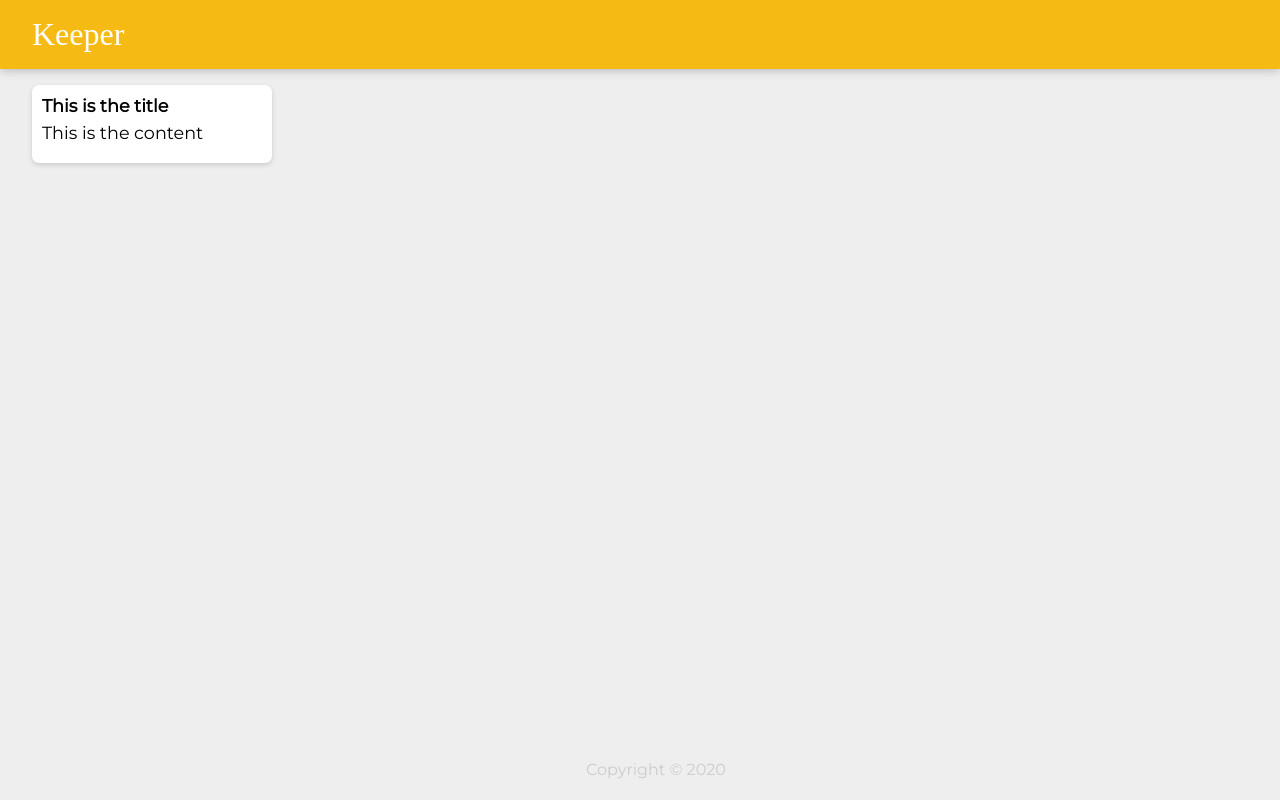
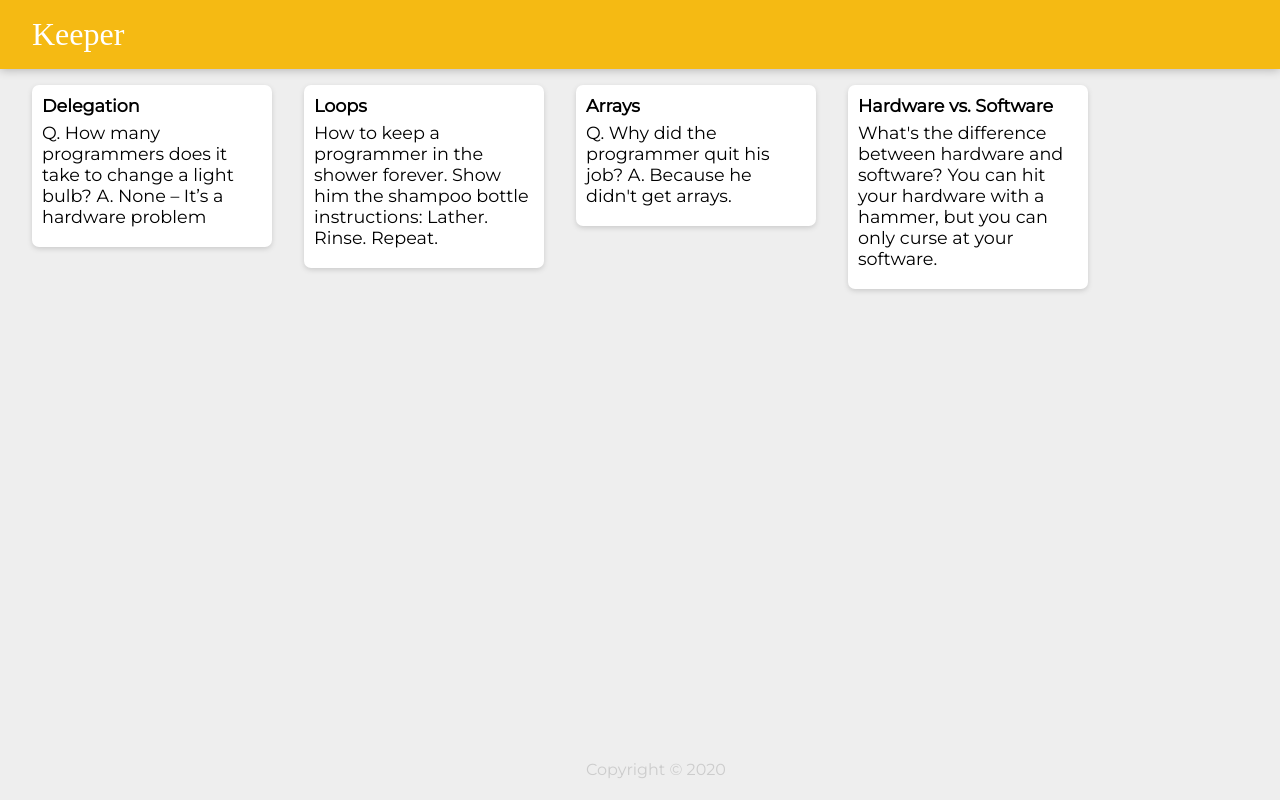
Before and after one commit to phamkevinT/Web-Development, a React (Create React App) app in the folder ReactPractice/my-app/: page / in a window 1280 px wide. Built offline with nearby package versions, Linux system fonts and the light colour scheme; a web font is replaced by a local one.

Commit message:
Display notes dynamically using the map() function

```diff
--- a/ReactPractice/my-app/src/components/App.jsx
+++ b/ReactPractice/my-app/src/components/App.jsx
@@ -2,13 +2,26 @@
 import Footer from "./Footer";
 import Header from "./Header";
 import Note from "./Note";
+import notes from "../notes";
+
+function createNotes(noteContents) {
+    return (
+        <Note
+            key={noteContents.id}
+            theTitle={noteContents.title}
+            theContent={noteContents.content}
+        />
+    );
+}
 
 function App() {
-    return <div>
+    return (
+    <div>
         <Header />
-        <Note />
+            {notes.map(createNotes)}
         <Footer />
     </div>
+    );
 }
 
 export default App;
--- a/ReactPractice/my-app/src/components/Note.jsx
+++ b/ReactPractice/my-app/src/components/Note.jsx
@@ -1,10 +1,12 @@
 import React from "react";
 
-function Note() {
-  return <div className="note">
-      <h1>This is the title</h1>
-      <p>This is the content</p>
+function Note(props) {
+  return (
+  <div className="note">
+      <h1>{props.theTitle}</h1>
+      <p>{props.theContent}</p>
   </div>
+  );
 }
 
 export default Note;
--- /dev/null
+++ b/ReactPractice/my-app/src/notes.js
@@ -0,0 +1,28 @@
+const notes = [
+    {
+      key: 1,
+      title: "Delegation",
+      content:
+        "Q. How many programmers does it take to change a light bulb? A. None – It’s a hardware problem"
+    },
+    {
+      key: 2,
+      title: "Loops",
+      content:
+        "How to keep a programmer in the shower forever. Show him the shampoo bottle instructions: Lather. Rinse. Repeat."
+    },
+    {
+      key: 3,
+      title: "Arrays",
+      content:
+        "Q. Why did the programmer quit his job? A. Because he didn't get arrays."
+    },
+    {
+      key: 4,
+      title: "Hardware vs. Software",
+      content:
+        "What's the difference between hardware and software? You can hit your hardware with a hammer, but you can only curse at your software."
+    }
+  ];
+
+  export default notes;
```
